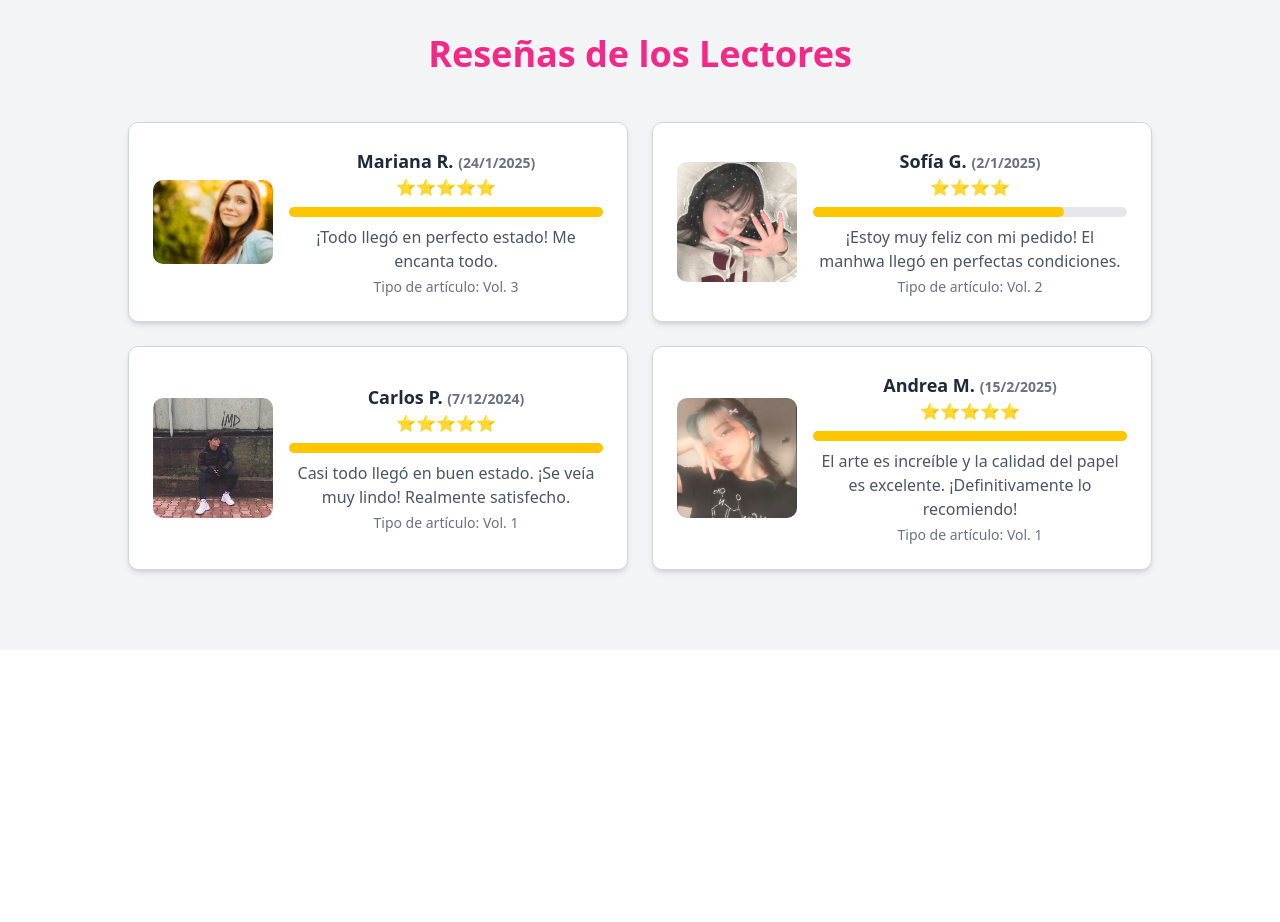
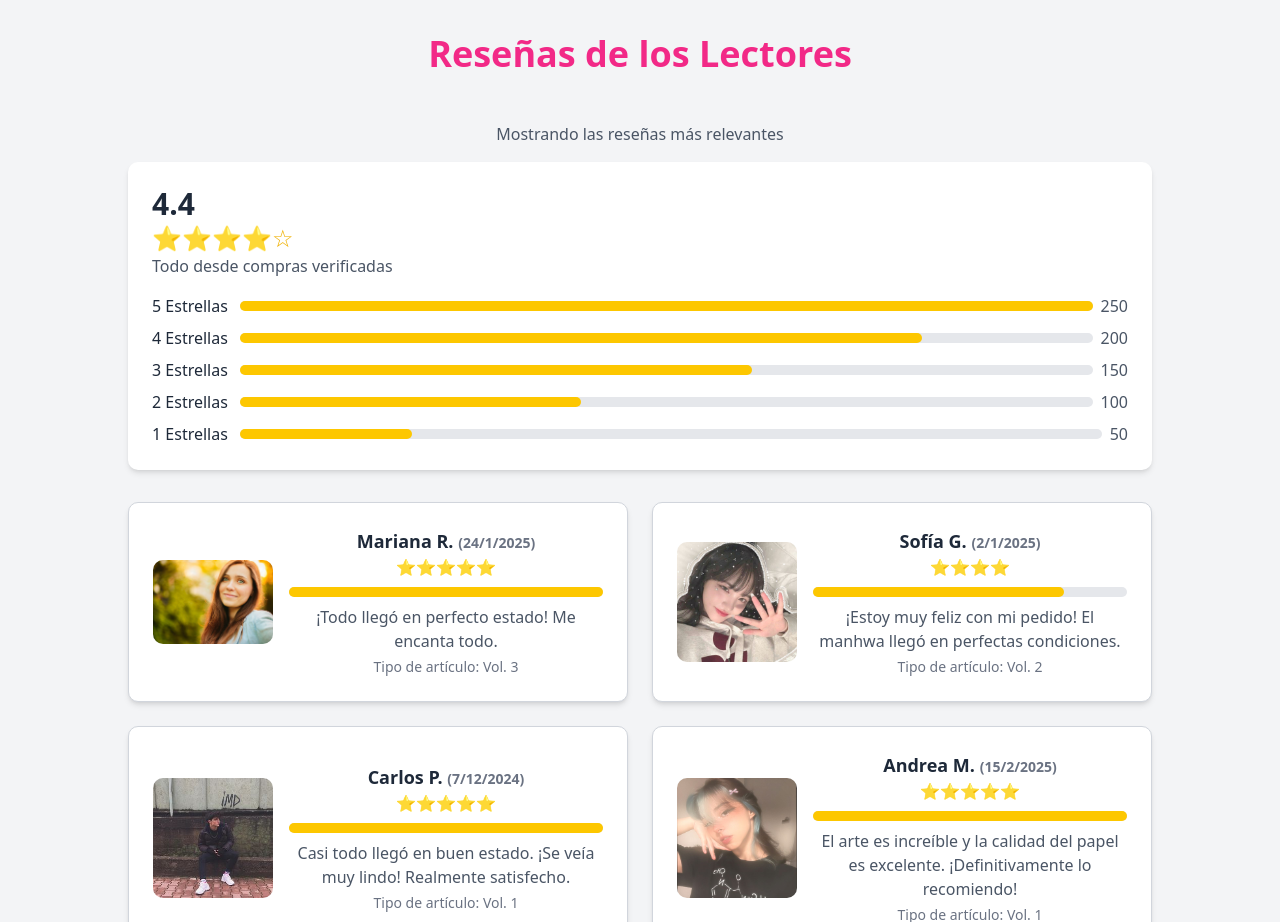
Before and after one commit to AlexsandraRoldan/My-landing, a Next.js app: page / in a window 1280 px wide. Shown: the part 1460-2382 px from the top of the page. Before the commit the page ends 2110 px from the top, so only its background shows below. Built offline with nearby package versions, Linux system fonts and the light colour scheme.

Commit message:
feat(reviews): añadi animaciones a las reseñas y barras de valoración al hacer scroll

```diff
--- a/src/app/page.tsx
+++ b/src/app/page.tsx
@@ -127,6 +127,39 @@ export default function LandingPage() {
         <section id="reviews" className="bg-gray-100 py-20 px-6 text-gray-800">
           <div className="max-w-5xl mx-auto text-center">
             <h2 className="text-4xl font-bold mb-12 text-[#F22987]">Reseñas de los Lectores</h2>
+            <p className="text-gray-600 mb-4">Mostrando las reseñas más relevantes</p>
+
+            {/* Resumen de valoraciones */}
+            <motion.div
+              initial={{ opacity: 0, y: 50 }}
+              whileInView={{ opacity: 1, y: 0 }}
+              transition={{ duration: 0.6 }}
+              viewport={{ once: true }}
+              className="bg-white p-6 rounded-lg shadow-md mb-8 text-left"
+            >
+              <h3 className="text-3xl font-bold text-gray-800">4.4</h3>
+              <p className="text-yellow-500 text-2xl">⭐⭐⭐⭐☆</p>
+              <p className="text-gray-600">Todo desde compras verificadas</p>
+              <div className="mt-4 space-y-2">
+                {[5, 4, 3, 2, 1].map((stars, index) => (
+                  <motion.div
+                    key={index}
+                    initial={{ opacity: 0, x: -50 }}
+                    whileInView={{ opacity: 1, x: 0 }}
+                    transition={{ duration: 0.6, delay: index * 0.2 }}
+                    viewport={{ once: true }}
+                    className="flex items-center"
+                  >
+                    <span className="text-gray-800 w-20">{stars} Estrellas</span>
+                    <div className="flex-1 bg-gray-200 rounded-full h-2.5 ml-2">
+                      <div className="bg-yellow-400 h-2.5 rounded-full" style={{ width: `${stars * 20}%` }}></div>
+                    </div>
+                    <span className="text-gray-600 ml-2">{stars * 50}</span>
+                  </motion.div>
+                ))}
+              </div>
+            </motion.div>
+
             <div className="grid md:grid-cols-2 gap-6">
               {[{
                 name: "Mariana R.",
@@ -156,12 +189,15 @@ export default function LandingPage() {
                 review: "El arte es increíble y la calidad del papel es excelente. ¡Definitivamente lo recomiendo!",
                 image: "/imagenes/chica4.jpg",
                 itemType: "Vol. 1"
-              }].map((review, index) => (
+              }].map((review, index) => {
+                const { ref, inView } = useInView({ triggerOnce: true, threshold: 0.2 });
+                return (
                   <motion.div
                     key={index}
+                    ref={ref}
                     initial={{ opacity: 0, y: 50 }}
-                  animate={{ opacity: 1, y: 0 }}
-                  transition={{ duration: 0.6, delay: index * 0.2 }}
+                    animate={inView ? { opacity: 1, y: 0 } : {}}
+                    transition={{ duration: 0.6, delay: index * 0.3 }}
                     className="p-6 bg-white border border-gray-300 rounded-lg shadow-md flex flex-col md:flex-row items-center"
                   >
                     <Image src={review.image} alt={review.name} width={120} height={120} className="rounded-lg mb-4 md:mb-0 md:mr-4" />
@@ -175,7 +211,8 @@ export default function LandingPage() {
                       <p className="mt-1 text-sm text-gray-500">Tipo de artículo: {review.itemType}</p>
                     </div>
                   </motion.div>
-              ))}
+                );
+              })}
             </div>
           </div>
         </section>
```
Lines whose indentation alone changed are shown as unchanged.
